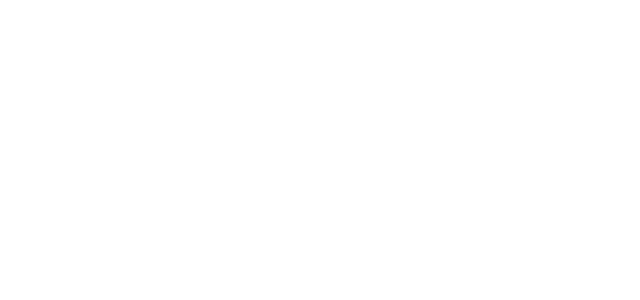
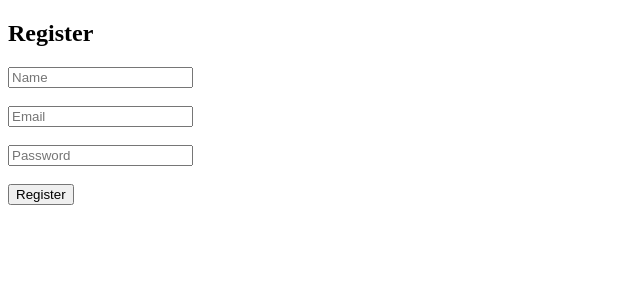
Before and after one commit to RAR-01/cinemahub, a React app in the folder frontend/: page /register in a window 1280 px wide. Before the commit this address had no page. Shown: the top 300 px of the page, without its empty margins (0-640 px from the left). Built offline with nearby package versions, Linux system fonts and the light colour scheme; the HTML template or start-up script is replaced by a standard one.

Commit message:
Creation of login and register page at frontend

```diff
--- /dev/null
+++ b/frontend/src/api/authApi.js
@@ -0,0 +1,17 @@
+import axios from "./axios";
+
+
+export const registerUser = (name, email, password) => {
+    return axios.post("/auth/register", {
+        name,
+        email,
+        password
+    });
+};
+
+export const loginUser = (email, password) => {
+    return axios.post("/auth/login", {
+        email,
+        password
+    });
+};
--- a/frontend/src/api/bookingApi.js
+++ b/frontend/src/api/bookingApi.js
@@ -3,6 +3,7 @@
 export const createBooking = (showId, seatIds) => {
     return axios.post("/bookings", {
         showId,
-        seatIds
+        seatIds,
+        userId
     });
 };
--- /dev/null
+++ b/frontend/src/pages/Login.jsx
@@ -0,0 +1,53 @@
+import { useState } from "react";
+import { useNavigate } from "react-router-dom";
+import { loginUser } from "../api/authApi";
+
+const Login = () => {
+    const [email, setEmail] = useState("");
+    const [password, setPassword] = useState("");
+    const navigate = useNavigate();
+
+    const handleSubmit = async (e) => {
+        e.preventDefault();
+
+        try {
+            const response = await loginUser(email, password);
+
+            localStorage.setItem("userId", response.data.userId);
+            localStorage.setItem("email", response.data.email);
+
+            alert("Login successful!");
+            navigate("/");
+        } catch (error) {
+            alert("Invalid credentials");
+            console.error(error);
+        }
+    };
+
+    return (
+        <div>
+            <h2>Login</h2>
+            <form onSubmit = {handleSubmit}>
+                <input
+                    type="text"
+                    placeholder="Email"
+                    value = {email}
+                    onChange = {(e) => setEmail(e.target.value)}
+                    required
+                 />
+                 <br /><br />
+                 <input
+                    type="password"
+                    placeholder="Password"
+                    value = {password}
+                    onChange={(e) => setPassword(e.target.value)}
+                    required
+                 />
+                 <br /><br />
+                 <button type = "submit">Login</button>
+            </form>
+        </div>
+    );
+};
+
+export default Login;
--- /dev/null
+++ b/frontend/src/pages/Register.jsx
@@ -0,0 +1,59 @@
+import { useState } from "react";
+import { useNavigate } from "react-router-dom";
+import { registerUser } from "../api/authApi";
+
+const Register = () => {
+
+    const [name, setName] = useState("");
+    const [email, setEmail] = useState("");
+    const [password, setPassword] = useState("");
+    const navigate = useNavigate();
+
+    const handleSubmit = async (e) => {
+        e.preventDefault();
+
+        try {
+            await registerUser(name, email, password);
+            alert("Registration successful!");
+            navigate("/login");
+        } catch (error) {
+            alert("Registration failed");
+            console.error(error);
+        }
+    };
+
+    return (
+        <div>
+            <h2>Register</h2>
+            <form onSubmit={handleSubmit}>
+                <input
+                    type="text"
+                    placeholder="Name"
+                    value={name}
+                    onChange={(e) => setName(e.target.value)}
+                    required
+                />
+                <br /><br />
+                <input
+                    type="email"
+                    placeholder="Email"
+                    value={email}
+                    onChange={(e) => setEmail(e.target.value)}
+                    required
+                />
+                <br /><br />
+                <input
+                    type="password"
+                    placeholder="Password"
+                    value={password}
+                    onChange={(e) => setPassword(e.target.value)}
+                    required
+                />
+                <br /><br />
+                <button type="submit">Register</button>
+            </form>
+        </div>
+    );
+};
+
+export default Register;
--- a/frontend/src/routes/AppRoutes.jsx
+++ b/frontend/src/routes/AppRoutes.jsx
@@ -1,5 +1,8 @@
-import { Routes, Route} from "react-router-dom";
-import Home from "../pages/Home";
+import { Routes, Route } from "react-router-dom";
+
+import Login from "../pages/Login";
+import Register from "../pages/Register";
+
 import MovieDetails from "../pages/MovieDetails";
 import MovieList from "../pages/MovieList";
 import TheatreList from "../pages/TheatreList";
@@ -10,13 +13,20 @@
 const AppRoutes = () => {
     return (
         <Routes>
-            <Route path = "/" element = {<Home />} />
-            <Route path ="/movies" element={<MovieList />} />
-            <Route path = "/movies/:movieId" element = {<MovieDetails />} />
-            <Route path = "/movies/:movieId/theatres" element={<TheatreList />} />
-            <Route path = "/movies/:movieId/theatres/:theatreId/shows" element={<ShowTimings />} />
-            <Route path = "/screens/:screenId/seats" element={<SeatLayout />}/>
-            <Route path = "/booking/:bookingId" element={<BookingSummary />}/>
+
+            {/* Default route → Login */}
+            <Route path="/" element={<Login />} />
+            <Route path="/login" element={<Login />} />
+            <Route path="/register" element={<Register />} />
+
+            {/* App routes (after login) */}
+            <Route path="/movies" element={<MovieList />} />
+            <Route path="/movies/:movieId" element={<MovieDetails />} />
+            <Route path="/movies/:movieId/theatres" element={<TheatreList />} />
+            <Route path="/movies/:movieId/theatres/:theatreId/shows" element={<ShowTimings />} />
+            <Route path="/screens/:screenId/seats" element={<SeatLayout />} />
+            <Route path="/booking/:bookingId" element={<BookingSummary />} />
+
         </Routes>
     );
 };
```
Also changed, not shown: 1 other file (tests, documents, lock files or other folders).
